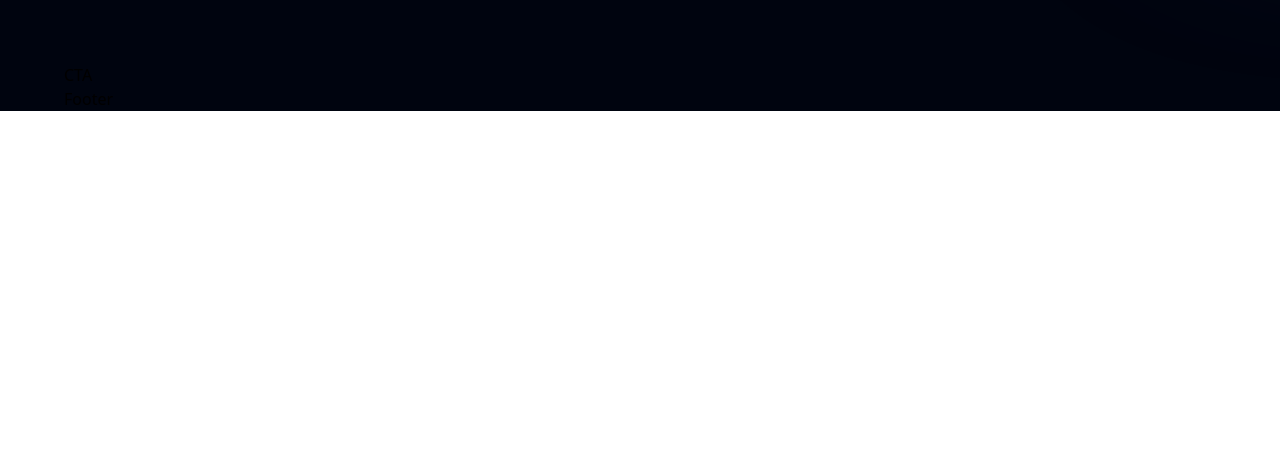
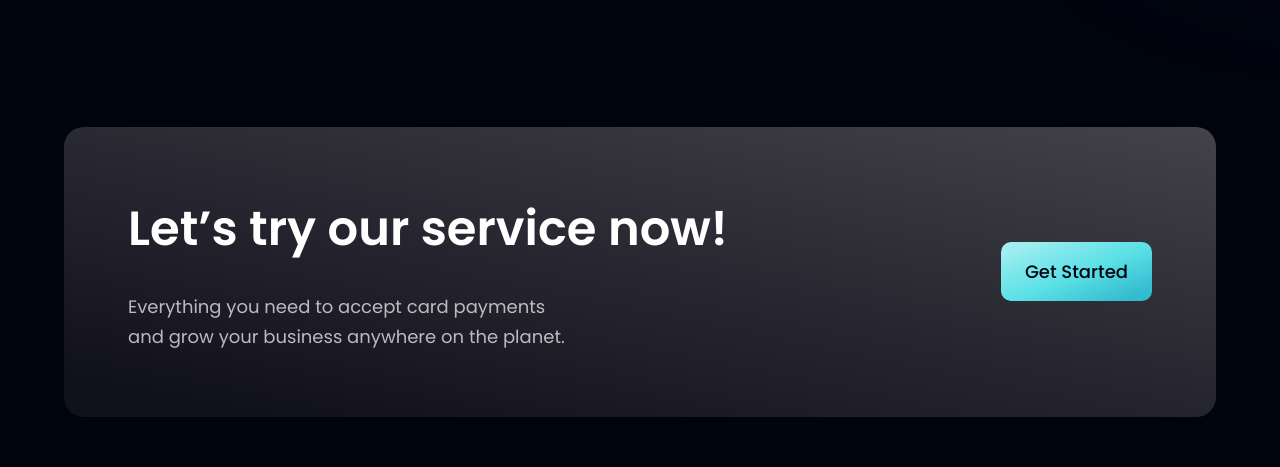
Before and after one commit to guru-projects/bank-morden-app, a React (Vite) app: page / in a window 1280 px wide. Shown: the part 3531-3998 px from the top of the page. Before the commit the page ends 3642 px from the top, so only its background shows below. Built offline with nearby package versions, Linux system fonts and the light colour scheme.

Commit message:
`Refactor CTA component and update constants`

```diff
--- a/src/components/CTA.jsx
+++ b/src/components/CTA.jsx
@@ -1,9 +1,16 @@
-import React from 'react'
+import Button from './button';
+import Styles from '../style';
+const CTA = () => (
+  <section id="cta" className={`${Styles.paddingY} ${Styles.paddingX} my-16 md:flex items-center justify-between bg-black-gradient-2 rounded-[20px]`}>
+    <div>
+      <h1 className={`${Styles.heading2} mb-6`}>Let’s try our service now!</h1>
+      <p className={`${Styles.paragraph} max-w-[440px] mb-12 md:mb-0`}>
+        Everything you need to accept card payments and grow your business
+        anywhere on the planet.
+      </p>
+    </div>
+    <Button></Button>
+  </section>
+);
 
-const CTA = () => {
-  return (
-    <div>CTA</div>
-  )
-}
-
-export default CTA
+export default CTA;
```
